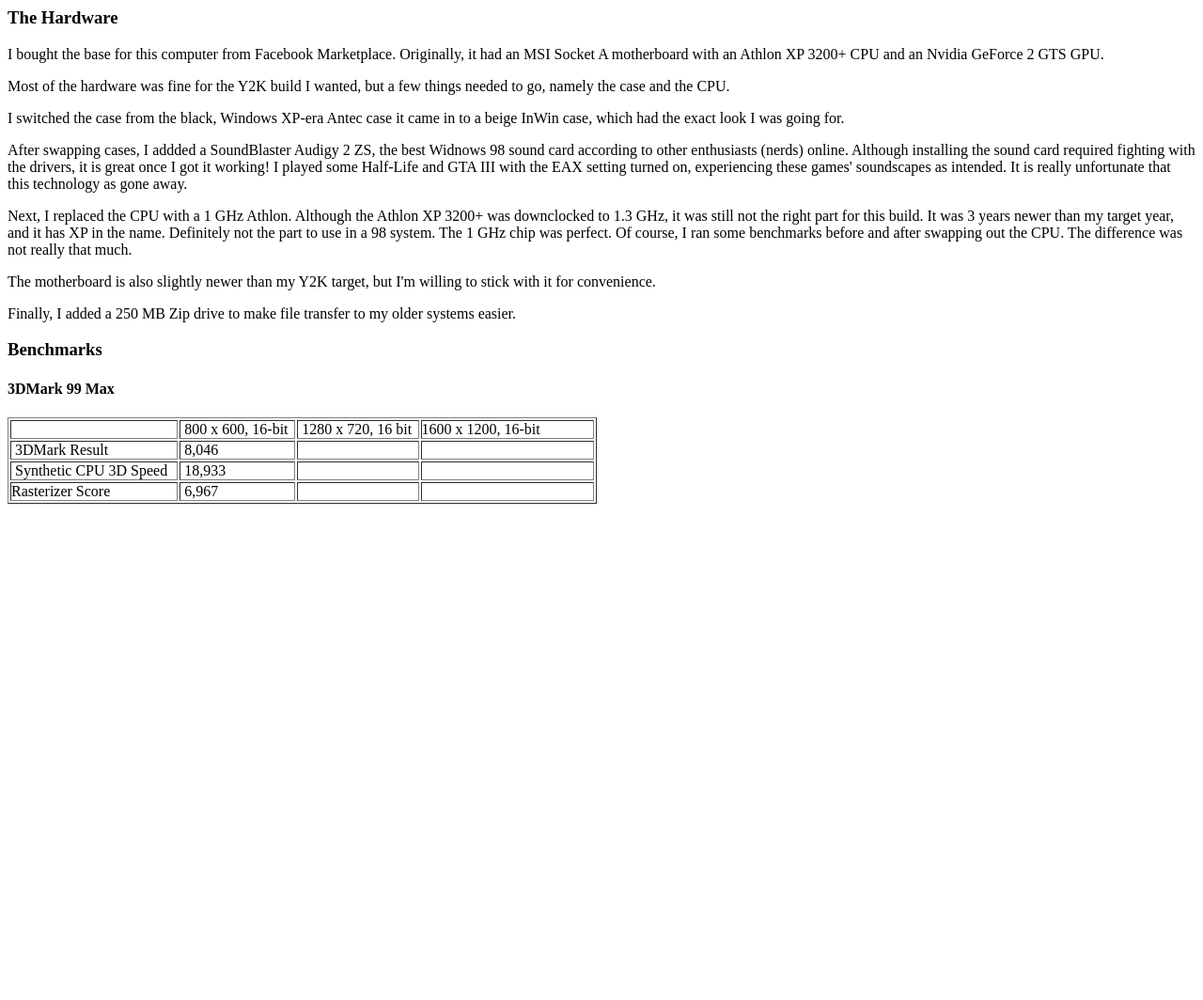
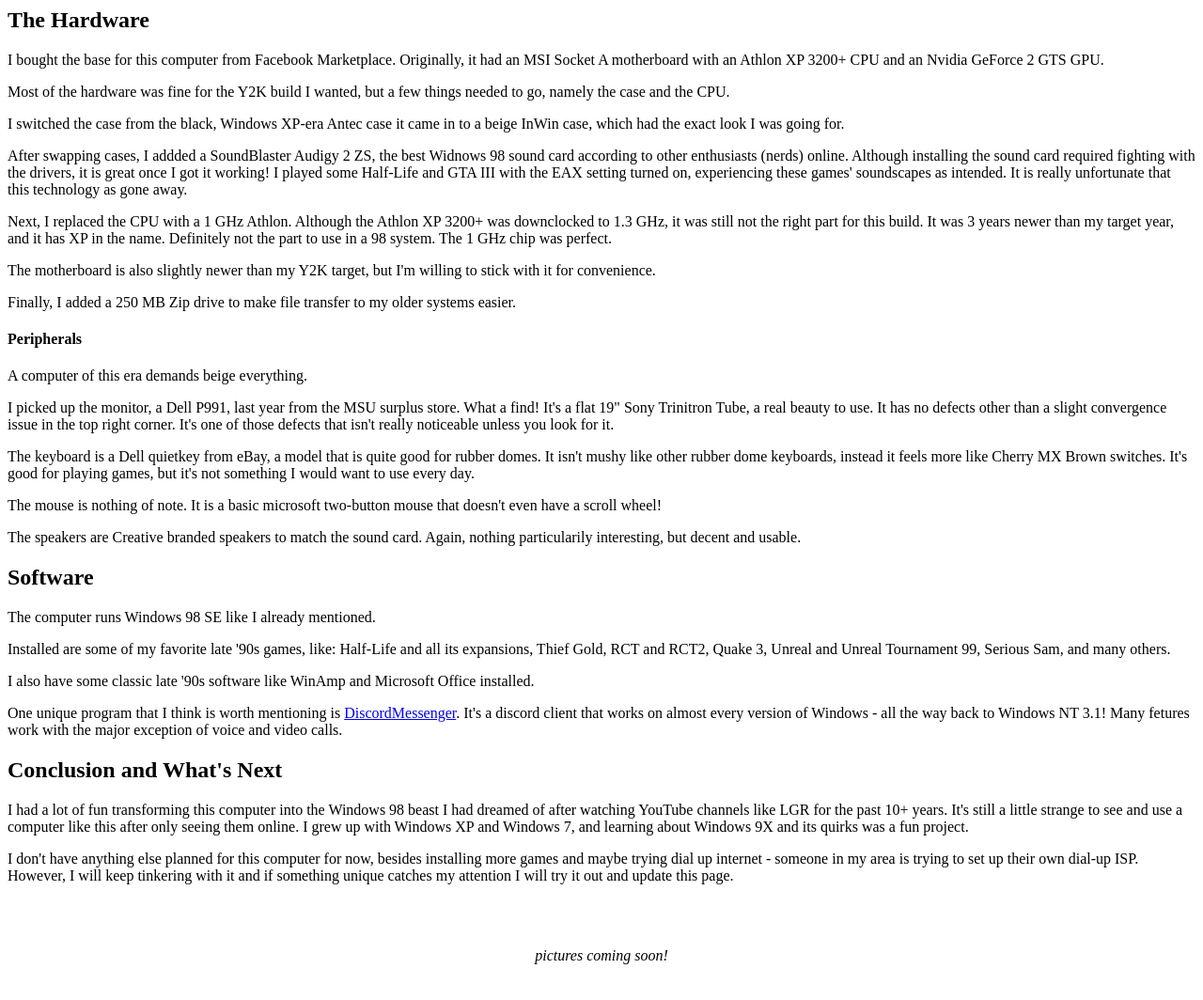
Before and after one commit to hattoben/hattoben.github.io, a plain HTML site: page computers/98pc.html in a window 1280 px wide. Shown: the whole page at 94% size. Before the commit the page ends 800 px from the top, so only its background shows below. Drawn offline with Linux system fonts and the light colour scheme.

Commit message:
Add files via upload

```diff
--- a/computers/98pc.html
+++ b/computers/98pc.html
@@ -5,7 +5,7 @@
 </HEAD>
 <BODY>
 
-<H3>The Hardware</H3>
+<H2>The Hardware</H2>
 
 <P>I bought the base for this computer from Facebook Marketplace.
 Originally, it had an MSI Socket A motherboard with an Athlon
@@ -30,9 +30,7 @@ that this technology as gone away.</P>
 Athlon XP 3200+ was downclocked to 1.3 GHz, it was still not the
 right part for this build. It was 3 years newer than my target
 year, and it has XP in the name. Definitely not the part to use
-in a 98 system. The 1 GHz chip was perfect. Of course, I ran some
-benchmarks before and after swapping out the CPU. The difference
-was not really that much.</P>
+in a 98 system. The 1 GHz chip was perfect.</P>
 
 <P>The motherboard is also slightly newer than my Y2K target,
 but I'm willing to stick with it for convenience.</P>
@@ -40,36 +38,68 @@ but I'm willing to stick with it for convenience.</P>
 <P>Finally, I added a 250 MB Zip drive to make file transfer to
 my older systems easier.</P>
 
-<H3>Benchmarks</H3>
+<H4>Peripherals</H4>
 
-<H4>3DMark 99 Max</H4>
+<P>A computer of this era demands beige everything.</P>
 
-<H4><TABLE WIDTH="627" BORDER="1" CELLSPACING="2" CELLPADDING="0">
-  <TR>
-    <TD WIDTH="29%">&nbsp;</TD>
-    <TD WIDTH="20%">&nbsp;800 x 600, 16-bit</TD>
-    <TD WIDTH="126">&nbsp;1280 x 720, 16 bit</TD>
-    <TD WIDTH="30%">1600 x 1200, 16-bit</TD>
-  </TR>
-  <TR>
-    <TD WIDTH="29%">&nbsp;3DMark Result</TD>
-    <TD WIDTH="20%">&nbsp;8,046</TD>
-    <TD WIDTH="126">&nbsp;</TD>
-    <TD WIDTH="30%">&nbsp;</TD>
-  </TR>
-  <TR>
-    <TD WIDTH="29%">&nbsp;Synthetic CPU 3D Speed</TD>
-    <TD WIDTH="20%">&nbsp;18,933</TD>
-    <TD WIDTH="126">&nbsp;</TD>
-    <TD WIDTH="30%">&nbsp;</TD>
-  </TR>
-  <TR>
-    <TD WIDTH="29%">Rasterizer Score</TD>
-    <TD WIDTH="20%">&nbsp;6,967</TD>
-    <TD WIDTH="126">&nbsp;</TD>
-    <TD WIDTH="30%">&nbsp;</TD>
-  </TR>
-</TABLE></H4>
+<P>I picked up the monitor, a Dell P991, last year from the MSU
+surplus store. What a find! It's a flat 19&quot; Sony Trinitron
+Tube, a real beauty to use. It has no defects other than a slight
+convergence issue in the top right corner. It's one of those defects
+that isn't really noticeable unless you look for it.</P>
+
+<P>The keyboard is a Dell quietkey from eBay, a model that is
+quite good for rubber domes. It isn't mushy like other rubber
+dome keyboards, instead it feels more like Cherry MX Brown switches.
+It's good for playing games, but it's not something I would want
+to use every day.</P>
+
+<P>The mouse is nothing of note. It is a basic microsoft two-button
+mouse that doesn't even have a scroll wheel!</P>
+
+<P>The speakers are Creative branded speakers to match the sound
+card. Again, nothing particularily interesting, but decent and
+usable.</P>
+
+<H2>Software</H2>
+
+<P>The computer runs Windows 98 SE like I already mentioned.</P>
+
+<P>Installed are some of my favorite late '90s games, like: Half-Life
+and all its expansions, Thief Gold, RCT and RCT2, Quake 3, Unreal
+and Unreal Tournament 99, Serious Sam, and many others.</P>
+
+<P>I also have some classic late '90s software like WinAmp and
+Microsoft Office installed.</P>
+
+<P>One unique program that I think is worth mentioning is <A
+HREF="iprogramincpp.com/discordmessenger">DiscordMessenger</A>.
+It's a discord client that works on almost every version of Windows
+- all the way back to Windows NT 3.1! Many fetures work with the
+major exception of voice and video calls.</P>
+
+<H2>Conclusion and What's Next</H2>
+
+<P>I had a lot of fun transforming this computer into the Windows
+98 beast I had dreamed of after watching YouTube channels like
+LGR for the past 10+ years. It's still a little strange to see
+and use a computer like this after only seeing them online. I
+grew up with Windows XP and Windows 7, and learning about Windows
+9X and its quirks was a fun project.</P>
+
+<P>I don't have anything else planned for this computer for now,
+besides installing more games and maybe trying dial up internet
+- someone in my area is trying to set up their own dial-up ISP.
+However, I will keep tinkering with it and if something unique
+catches my attention I will try it out and update this page.</P>
+
+<H2>&nbsp;</H2>
+
+<P><CENTER><I>pictures coming soon!</I></CENTER></P>
+
+<P>&nbsp;</P>
+
+<P>&nbsp;
 
 </BODY>
 </HTML>
```
Also changed, not shown: computers/index.html (+1 -1 lines).
